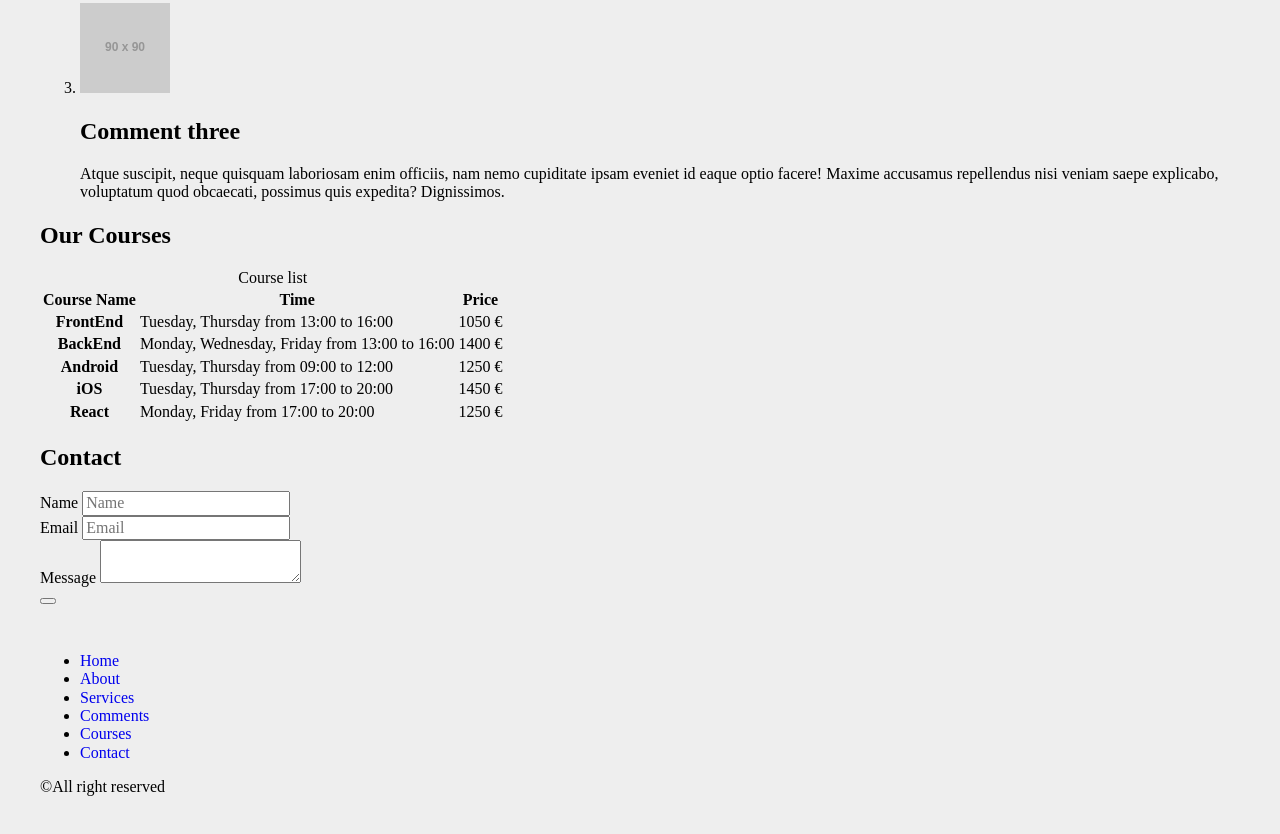
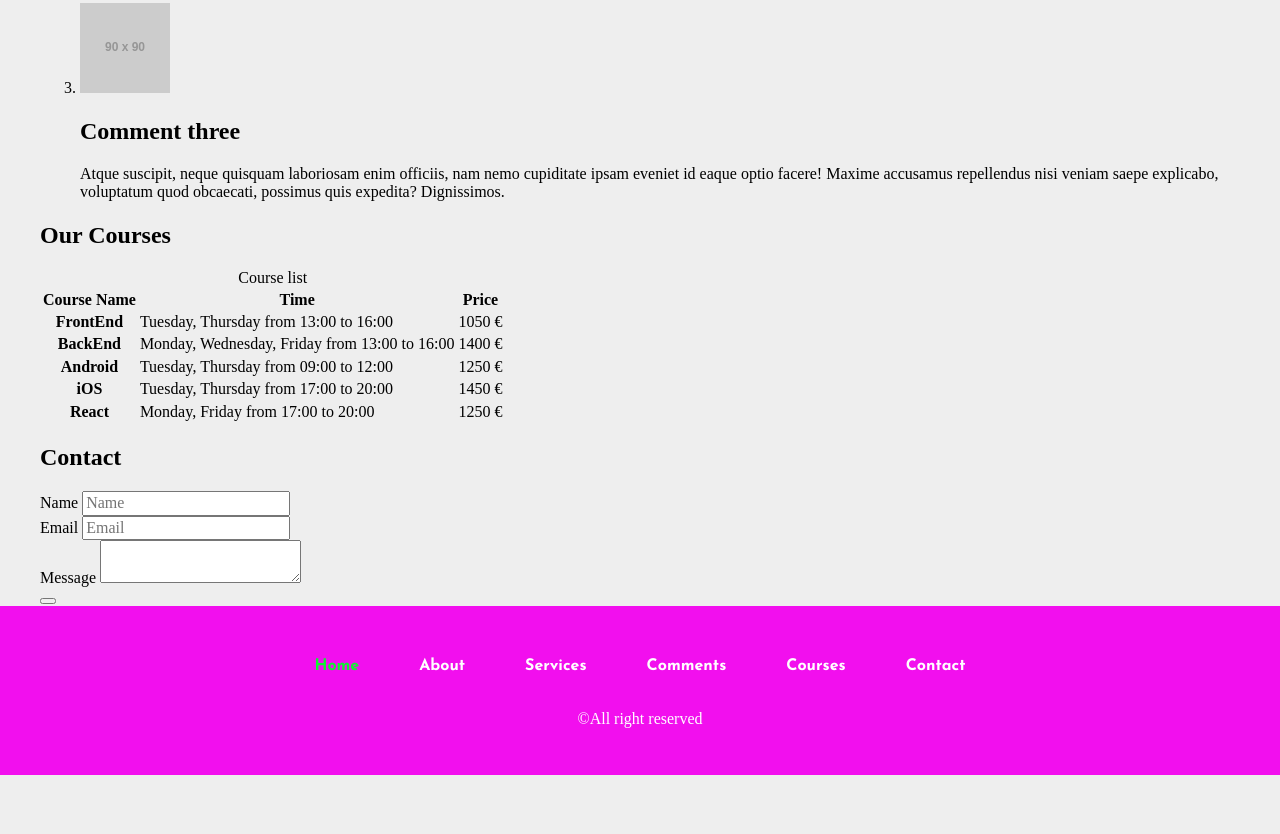
Before and after one commit to djordjevic-zoran/LearningSass7, a plain HTML site: page public_html/index.html in a window 1280 px wide. Shown: the part 1220-2054 px from the top of the page. After the commit the page ends 1995 px from the top, so only its background shows below. Drawn offline with nearby package versions, Linux system fonts and the light colour scheme; files that its build step writes are made by us from their sources; placeholder pictures from the web are drawn by us.

Commit message:
change footer sass7

```diff
--- a/public_html/index.html
+++ b/public_html/index.html
@@ -208,7 +208,7 @@
             <div class="container">
                 <nav>
                     <ul>
-                        <li><a href="#home">Home</a></li>
+                        <li><a class="active" href="#home">Home</a></li>
                         <li><a href="#about">About</a></li>
                         <li><a href="#service">Services</a></li>
                         <li><a href="#comments">Comments</a></li>
--- a/public_html/scss/partials/_footerSection.scss
+++ b/public_html/scss/partials/_footerSection.scss
@@ -1,4 +1,62 @@
+
+$footer-bg: $purple;
+$footer-color: $white;
+$footer-nav-font: $josefin;
+$footer-nav-link: $green;
 
 footer{
     padding: 30px 0;
+    background-color: $footer-bg;
+
+    ul{
+        list-style: none;
+        padding-left: 0;
+        margin-bottom: 30px;
+        li{
+            a{
+                display: block;
+                text-align: center;
+                padding: 5px 0;
+                color: $footer-color;
+                font-weight: $font-bold;
+                font-family: $footer-nav-font;
+
+                &:hover, &.active{
+                    color: $footer-nav-link;
+                }
+            }
+        } // li end
+    } // ul end
+
+    .copyright{
+        text-align: center;
+        color: $footer-color;
+    }
 }
+
+@media(min-width: 768px){
+    footer{
+        ul{
+            display: flex;
+            justify-content: center;
+            align-items: center;
+            li{
+                a{
+                    padding: 5px 20px;
+                }
+            } // li end
+        } // ul end
+    } // footer end
+}
+
+@media(min-width: 992px){
+    footer{
+        ul{
+            li{
+                a{
+                    padding: 5px 30px;
+                }
+            } // li end
+        } // ul end
+    } // footer end
+}
```
Also changed, not shown: public_html/css/theme.css, 1 other file.
